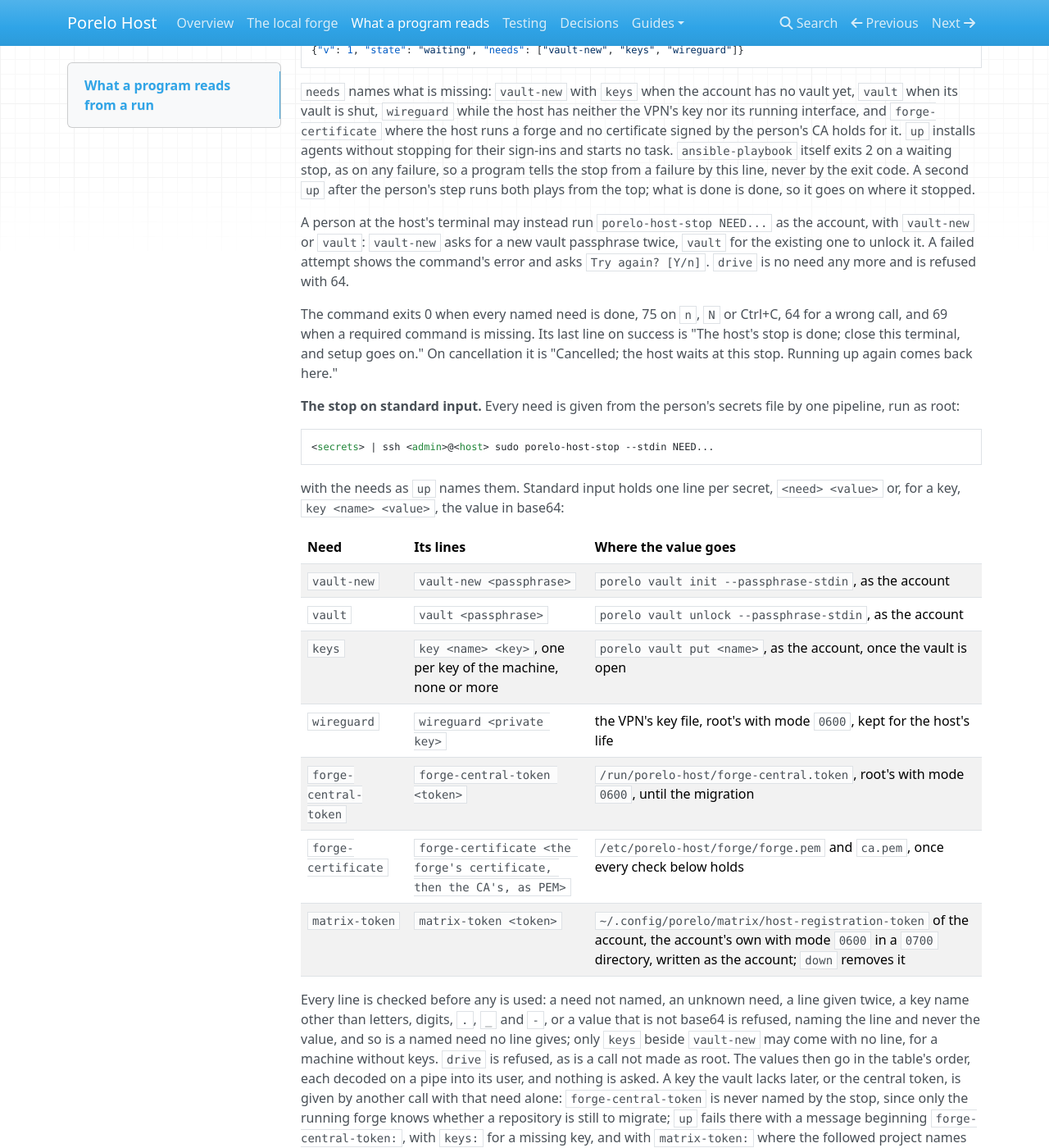
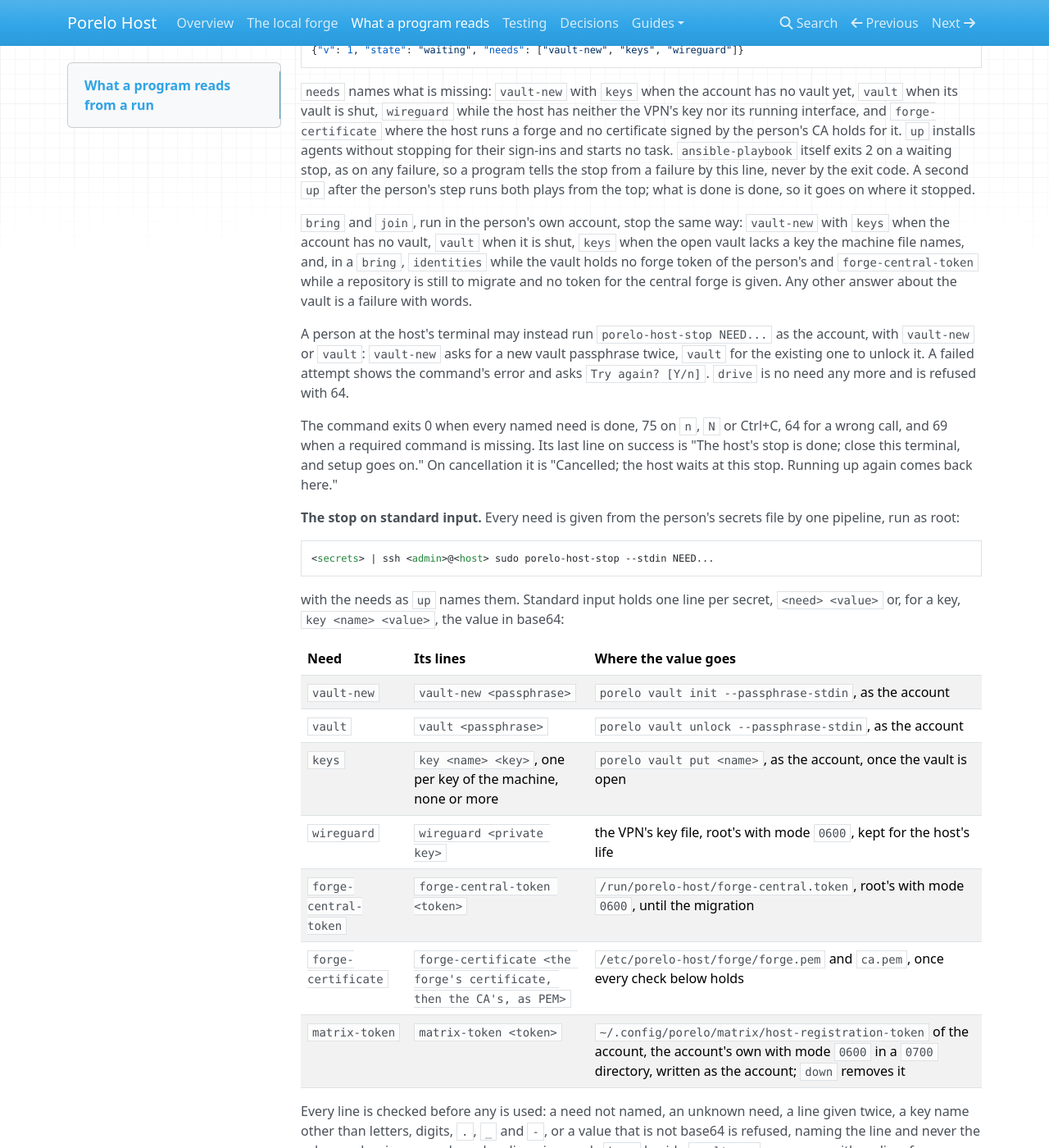
Before and after one commit to porelo-ai/porelo-host, an MkDocs documentation site: the page built from doc/lines.md, in a window 1280 px wide and 1400 px high, scrolled down 1427 px. Shown: the whole window at 82% size. Built offline with MkDocs 1.6.1, drawn with Linux system fonts in a browser that asks for light colours; nearby versions of some CDN libraries; some of the changed text lies outside the part shown.

Commit message:
Settle the other model's reading of the waiting stops
Assisted-by: Claude Code, claude-opus-5-5

```diff
--- a/doc/lines.md
+++ b/doc/lines.md
@@ -66,6 +66,11 @@ their sign-ins and starts no task. `ansible-playbook` itself exits 2 on a waitin
 tells the stop from a failure by this line, never by the exit code. A second `up` after the person's step runs both
 plays from the top; what is done is done, so it goes on where it stopped.
 
+`bring` and `join`, run in the person's own account, stop the same way: `vault-new` with `keys` when the account has
+no vault, `vault` when it is shut, `keys` when the open vault lacks a key the machine file names, and, in a `bring`,
+`identities` while the vault holds no forge token of the person's and `forge-central-token` while a repository is still
+to migrate and no token for the central forge is given. Any other answer about the vault is a failure with words.
+
 A person at the host's terminal may instead run `porelo-host-stop NEED...` as the account, with `vault-new` or
 `vault`: `vault-new` asks for a new vault passphrase twice, `vault` for the existing one to unlock it. A failed attempt
 shows the command's error and asks `Try again? [Y/n]`. `drive` is no need any more and is refused with 64.
@@ -96,9 +101,8 @@ letters, digits, `.`, `_` and `-`, or a value that is not base64 is refused, nam
 is a named need no line gives; only `keys` beside `vault-new` may come with no line, for a machine without keys. `drive`
 is refused, as is a call not made as root. The values then go in the table's order, each decoded on a pipe into its
 user, and nothing is asked. A key the vault lacks later, or the central token, is given by another call with that need
-alone: `forge-central-token` is never named by the stop, since only the running forge knows whether a repository is
-still to migrate; `up` fails there with a message beginning `forge-central-token:`, with `keys:` for a missing key, and
-with `matrix-token:` where the followed project names `registration_token_file` for its room and the account holds no
+alone: `forge-central-token` is named only by a `bring`'s own stop, since only the running forge knows whether a
+repository is still to migrate; `up` fails with a message beginning `keys:` for a missing key, and with `matrix-token:` where the followed project names `registration_token_file` for its room and the account holds no
 such token, then the call is made and `up` runs again. The token is one line of 1 to 1024 graphic ASCII characters (`!`
 to `~`, no space, no NUL); a project naming another path than `~/.config/porelo/matrix/host-registration-token` is
 refused with a message beginning `registration_token_file:`, naming it, and no token is asked for it.
```
Also changed, not shown: 1 other file.
